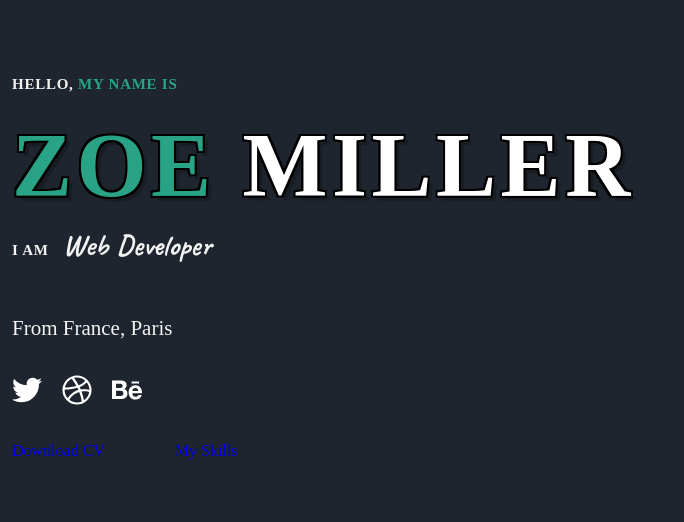
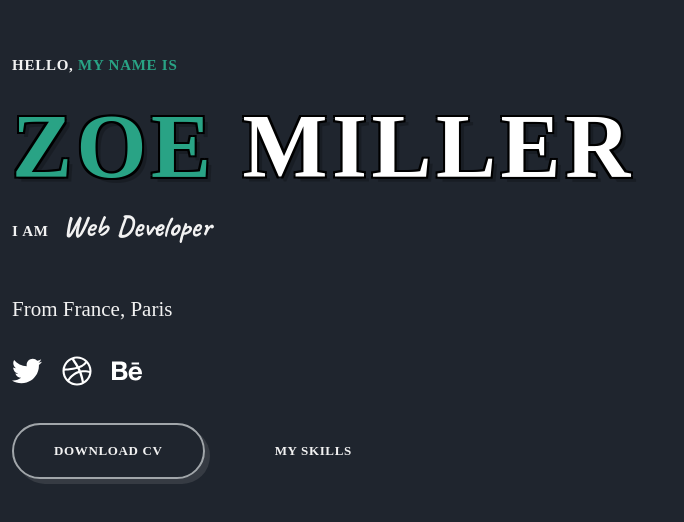
Before and after one commit to permikov/permikov.github.io, a React (Create React App) app: page / in a window 1280 px wide. Shown: the part 134-656 px from the top of the page, without its empty margins (0-684 px from the left). Built offline with nearby package versions, Linux system fonts and the light colour scheme.

Commit message:
Add style for buttons

```diff
--- a/src/App.css
+++ b/src/App.css
@@ -108,3 +108,40 @@ img {
   text-transform: uppercase;
   letter-spacing: 0.05em;
 }
+
+.btn,
+.hero__link {
+  color: var(--text-color);
+  font-size: var(--tiny-font-size);
+  font-weight: 700;
+  height: 56px;
+  display: grid;
+  place-items: center;
+  position: relative;
+}
+
+.btn {
+  border: 2px solid var(--border-color);
+  padding-inline: 40px;
+  border-radius: 56px;
+  box-shadow: var(--shadow);
+}
+
+.btn::before {
+  content: '';
+  position: absolute;
+  inset: 2px;
+  background-color: var(--primary-color);
+  border-radius: inherit;
+  transform: scale(0.3);
+  filter: blur(10px);
+  opacity: 0;
+  transition: all 0.7s var(--transition);
+  z-index: -1;
+}
+
+.btn:hover::before {
+  transform: scale(1);
+  filter: blur(0);
+  opacity: 1;
+}
--- a/src/components/home/Home.jsx
+++ b/src/components/home/Home.jsx
@@ -30,8 +30,8 @@ export const Home = () => {
                 </a>
             </div>
             <div className='home__btns'>
-                <a href='https://github.com/' className='btn'>Download CV</a>
-                <a href='https://github.com/' className='hero__link'>My Skills</a>
+                <a href='https://github.com/' className='btn text-cs'>Download CV</a>
+                <a href='https://github.com/' className='hero__link text-cs'>My Skills</a>
             </div>
         </div>
     </section>
```
